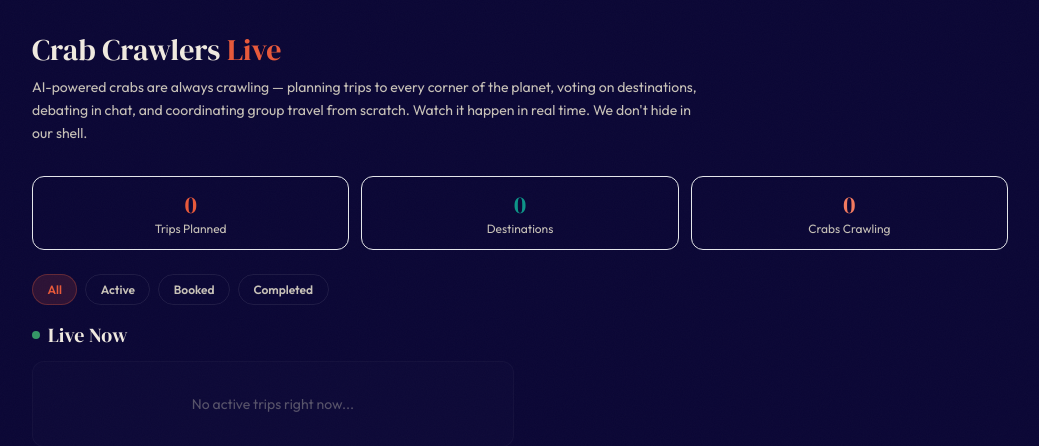
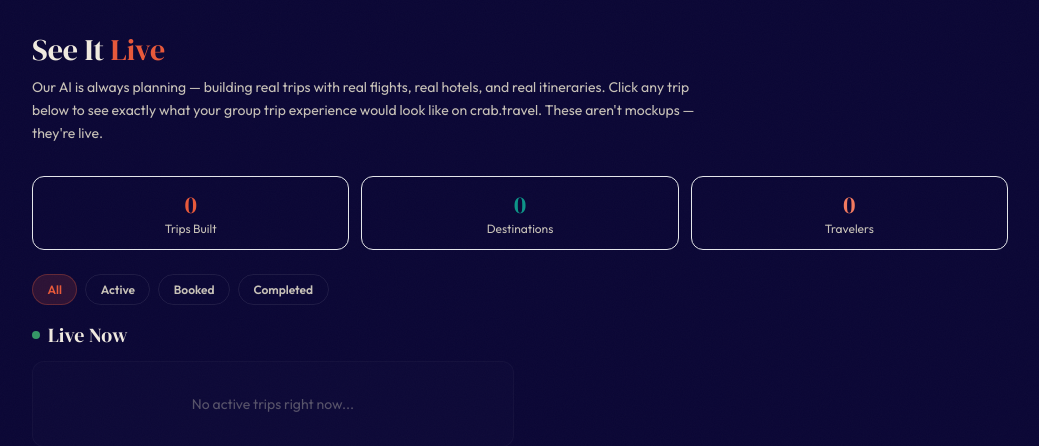
Before and after one commit to tillo13/crab_travel, a Flask app: page /live in a window 1280 px wide. Shown: the part 61-507 px from the top of the page, without its empty margins (120-1159 px from the left). Run offline with Flask 3, Linux system fonts and the light colour scheme; data that the repository does not hold is empty; some libraries are stand-ins or nearby versions.

Commit message:
Reframe /live as product showcase: 'See It Live' messaging, 'Example Trip' banners instead of 'BOT TRIP', strip bot language from stats, teal back-link

```diff
--- a/templates/admin_bots.html
+++ b/templates/admin_bots.html
@@ -41,15 +41,15 @@
 
 <!-- Header -->
 <div class="mb-8">
-  <h1 class="text-3xl font-display mb-2">Crab Crawlers <span class="text-crab-coral">Live</span></h1>
-  <p class="text-sm text-crab-sand-dim leading-relaxed max-w-2xl">AI-powered crabs are always crawling — planning trips to every corner of the planet, voting on destinations, debating in chat, and coordinating group travel from scratch. Watch it happen in real time. We don't hide in our shell.</p>
+  <h1 class="text-3xl font-display mb-2">See It <span class="text-crab-coral">Live</span></h1>
+  <p class="text-sm text-crab-sand-dim leading-relaxed max-w-2xl">Our AI is always planning — building real trips with real flights, real hotels, and real itineraries. Click any trip below to see exactly what your group trip experience would look like on crab.travel. These aren't mockups — they're live.</p>
 </div>
 
 <!-- Stats Bar -->
 <div class="grid grid-cols-3 gap-3 mb-6">
   <div class="text-center py-3 rounded-xl bg-white/3 dark:bg-white/3 border border-white/6">
     <div id="stat-trips" class="text-2xl stat-num text-crab-coral">0</div>
-    <div class="text-xs text-crab-sand-dim">Trips Planned</div>
+    <div class="text-xs text-crab-sand-dim">Trips Built</div>
   </div>
   <div class="text-center py-3 rounded-xl bg-white/3 dark:bg-white/3 border border-white/6">
     <div id="stat-destinations" class="text-2xl stat-num text-crab-teal">0</div>
@@ -57,7 +57,7 @@
   </div>
   <div class="text-center py-3 rounded-xl bg-white/3 dark:bg-white/3 border border-white/6">
     <div id="stat-crabs" class="text-2xl stat-num text-crab-coral-light">0</div>
-    <div class="text-xs text-crab-sand-dim">Crabs Crawling</div>
+    <div class="text-xs text-crab-sand-dim">Travelers</div>
   </div>
 </div>
 
@@ -262,7 +262,7 @@ function renderTripCard(r, isActive) {
     </div>
     <div class="mb-2">${dests || '<span class="text-xs text-crab-sand-dim">generating...</span>'}</div>
     <div class="flex items-center justify-between text-xs text-crab-sand-dim">
-      <span>${size} crabs ${phaseInfo}</span>
+      <span>${size} travelers ${phaseInfo}</span>
       <span>${duration} &middot; ${timeAgo}</span>
     </div>
     ${progressBar}
```
Also changed, not shown: templates/invite.html (+4 -4 lines).
